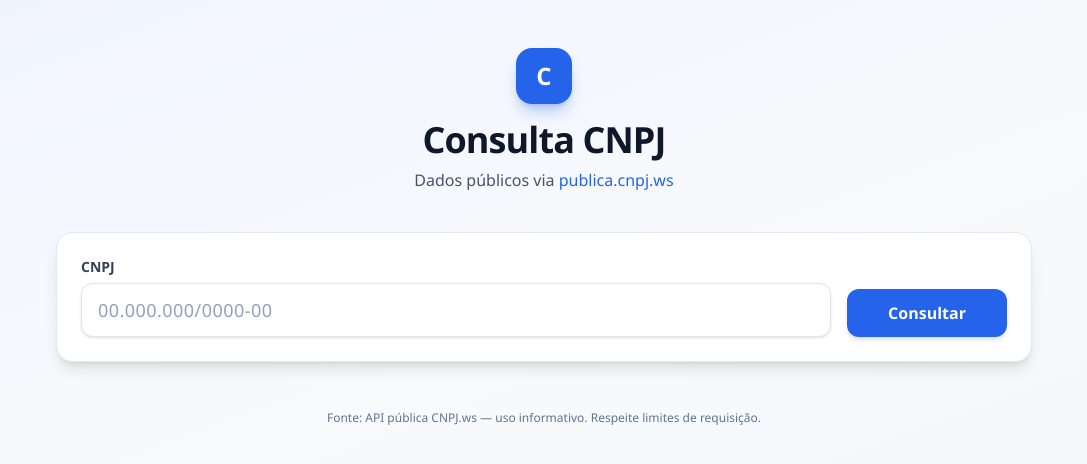
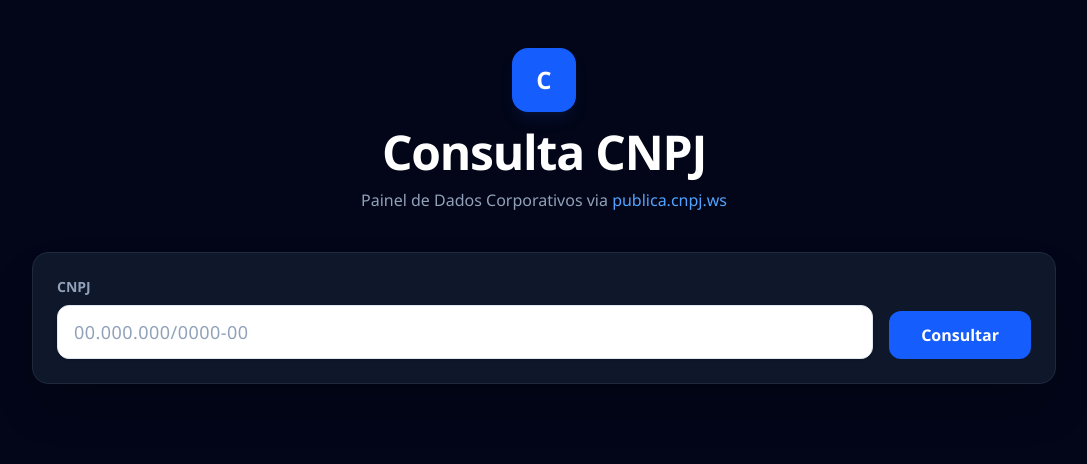
Before and after one commit to jairsisconeto/consulta-cnpj, a React (Vite) app: page / in a window 1280 px wide. Shown: the top 464 px of the page, without its empty margins (96-1183 px from the left). Built offline with nearby package versions, Linux system fonts and the light colour scheme.

Commit message:
feat: implementando Dark Mode e novo layout de dashboard

```diff
--- a/src/App.tsx
+++ b/src/App.tsx
@@ -10,7 +10,6 @@ import { countFilledFields } from './utils/fieldCounter'
 import { extractSummary } from './utils/summary'
 
 const API_BASE = 'https://publica.cnpj.ws/cnpj'
-
 type FetchState = 'idle' | 'loading' | 'success' | 'error'
 
 export default function App() {
@@ -36,34 +35,13 @@ export default function App() {
     try {
       const res = await fetch(`${API_BASE}/${digits}`)
       const body: unknown = await res.json().catch(() => null)
-
       if (!res.ok) {
-        const msg =
-          body &&
-          typeof body === 'object' &&
-          'message' in body &&
-          typeof (body as { message: unknown }).message === 'string'
-            ? (body as { message: string }).message
-            : res.status === 404
-              ? 'CNPJ não encontrado na base pública.'
-              : `Erro ${res.status}: não foi possível consultar.`
-        throw new Error(msg)
+        throw new Error(res.status === 404 ? 'CNPJ não encontrado.' : 'Erro na consulta.')
       }
-
-      if (!body || typeof body !== 'object') {
-        throw new Error('Resposta inválida da API.')
-      }
-
       setData(body as Record<string, unknown>)
       setFetchState('success')
     } catch (err) {
-      const msg =
-        err instanceof TypeError && err.message.includes('fetch')
-          ? 'Falha de rede ou bloqueio CORS. Tente novamente ou use um proxy.'
-          : err instanceof Error
-            ? err.message
-            : 'Erro desconhecido.'
-      setErrorMessage(msg)
+      setErrorMessage(err instanceof Error ? err.message : 'Erro desconhecido.')
       setFetchState('error')
     }
   }, [cnpjInput])
@@ -72,105 +50,44 @@ export default function App() {
   const summary = data ? extractSummary(data) : null
 
   return (
-    <div className="mx-auto min-h-screen max-w-5xl px-4 py-8 sm:px-6 lg:py-12">
-      <header className="mb-8 text-center sm:mb-10">
-        <div className="mx-auto mb-4 flex h-14 w-14 items-center justify-center rounded-2xl bg-brand-600 text-2xl font-bold text-white shadow-lg shadow-brand-600/30">
+    // Alteração principal: Fundo escuro (slate-950) e texto claro (slate-200)
+    <div className="min-h-screen bg-slate-950 px-4 py-8 text-slate-200 sm:px-6 lg:py-12">
+      <div className="mx-auto max-w-5xl">
+        <header className="mb-10 text-center">
+          <div className="mx-auto mb-4 flex h-16 w-16 items-center justify-center rounded-2xl bg-blue-600 text-2xl font-bold text-white shadow-lg shadow-blue-900/20">
             C
           </div>
-        <h1 className="text-3xl font-bold tracking-tight text-slate-900 sm:text-4xl">
-          Consulta CNPJ
-        </h1>
-        <p className="mt-2 text-slate-600">
-          Dados públicos via{' '}
-          <a
-            href="https://publica.cnpj.ws"
-            target="_blank"
-            rel="noopener noreferrer"
-            className="font-medium text-brand-600 underline-offset-2 hover:underline"
-          >
-            publica.cnpj.ws
-          </a>
+          <h1 className="text-4xl font-bold tracking-tight text-white sm:text-5xl">Consulta CNPJ</h1>
+          <p className="mt-3 text-slate-400">
+            Painel de Dados Corporativos via <a href="https://publica.cnpj.ws" className="text-blue-400 hover:underline">publica.cnpj.ws</a>
           </p>
         </header>
 
-      <div className="rounded-2xl border border-slate-200 bg-white p-5 shadow-lg sm:p-6">
-        <form
-          className="flex flex-col gap-4 sm:flex-row sm:items-end"
-          onSubmit={(e) => {
-            e.preventDefault()
-            void consultar()
-          }}
-        >
+        {/* Card de Busca Moderno */}
+        <div className="rounded-2xl border border-slate-800 bg-slate-900 p-6 shadow-2xl">
+          <form className="flex flex-col gap-4 sm:flex-row sm:items-end" onSubmit={(e) => { e.preventDefault(); void consultar(); }}>
             <div className="flex-1">
-            <label htmlFor="cnpj" className="mb-1.5 block text-sm font-semibold text-slate-700">
-              CNPJ
-            </label>
-            <CnpjInput
-              value={cnpjInput}
-              onChange={setCnpjInput}
-              disabled={fetchState === 'loading'}
-            />
+              <label className="mb-2 block text-sm font-semibold text-slate-400">CNPJ</label>
+              <CnpjInput value={cnpjInput} onChange={setCnpjInput} disabled={fetchState === 'loading'} />
             </div>
-          <button
-            type="submit"
-            disabled={fetchState === 'loading'}
-            className="inline-flex items-center justify-center rounded-xl bg-brand-600 px-8 py-3 text-base font-semibold text-white shadow-md transition hover:bg-brand-700 focus:outline-none focus:ring-2 focus:ring-brand-500 focus:ring-offset-2 disabled:cursor-not-allowed disabled:opacity-60 sm:min-w-[160px]"
-          >
+            <button type="submit" disabled={fetchState === 'loading'} className="rounded-xl bg-blue-600 px-8 py-3 font-semibold text-white transition hover:bg-blue-700 disabled:opacity-50">
               {fetchState === 'loading' ? 'Consultando...' : 'Consultar'}
             </button>
           </form>
         </div>
 
-      {fetchState === 'loading' && (
-        <div className="mt-6 rounded-2xl border border-slate-200 bg-white shadow-sm">
-          <LoadingSpinner />
-        </div>
-      )}
-
-      {fetchState === 'error' && errorMessage && (
-        <div className="mt-6">
-          <ErrorAlert message={errorMessage} onDismiss={() => setFetchState('idle')} />
-        </div>
-      )}
-
         {fetchState === 'success' && data && summary && (
-        <div className="mt-8 space-y-8">
-          <div className="flex flex-wrap gap-2">
-            <button
-              type="button"
-              onClick={() => setJsonModalOpen(true)}
-              className="rounded-lg border border-slate-200 bg-white px-4 py-2 text-sm font-semibold text-slate-800 shadow-sm hover:bg-slate-50"
-            >
-              Ver JSON bruto
-            </button>
-            <button
-              type="button"
-              onClick={() => {
-                void navigator.clipboard.writeText(JSON.stringify(data, null, 2))
-              }}
-              className="rounded-lg border border-brand-200 bg-brand-50 px-4 py-2 text-sm font-semibold text-brand-800 hover:bg-brand-100"
-            >
-              Copiar JSON
-            </button>
-          </div>
-
+          <div className="mt-8 space-y-6">
             <SummaryCard summary={summary} fieldCount={fieldCount} />
 
-          <div className="rounded-2xl border border-slate-200 bg-slate-50/80 p-5 shadow-sm sm:p-6">
+            {/* Container Dinâmico com fundo escuro */}
+            <div className="rounded-2xl border border-slate-800 bg-slate-900 p-6 shadow-inner">
+              <h2 className="mb-4 text-xl font-semibold text-white">Detalhamento Técnico</h2>
               <DynamicDataViewer data={data} />
             </div>
           </div>
         )}
-
-      <footer className="mt-12 text-center text-xs text-slate-500">
-        Fonte: API pública CNPJ.ws — uso informativo. Respeite limites de requisição.
-      </footer>
-
-      <RawJsonModal
-        open={jsonModalOpen}
-        data={data}
-        onClose={() => setJsonModalOpen(false)}
-      />
+      </div>
     </div>
   )
 }
```
Lines whose indentation alone changed are shown as unchanged.
